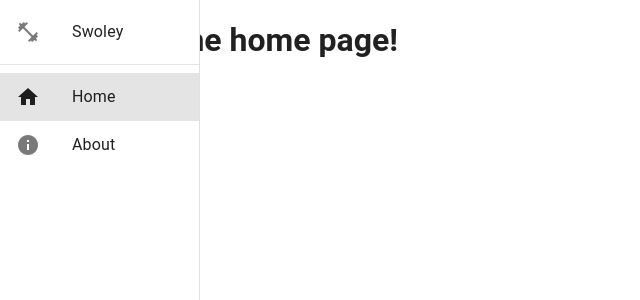
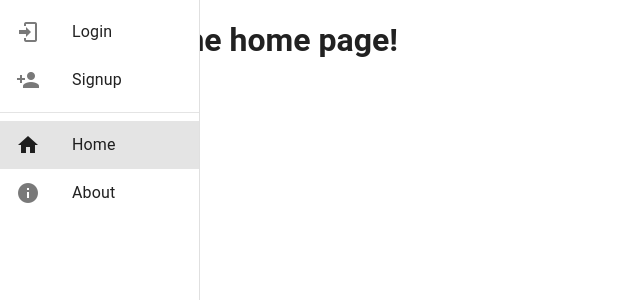
Before and after one commit to yeehaw114/COP4521-Project, a Vue app in the folder frontend/: page / in a window 1280 px wide. Shown: the top 300 px of the page, without its empty margins (0-640 px from the left). Built offline with nearby package versions, Linux system fonts and the light colour scheme.

Commit message:
Added components for login and signup

```diff
--- /dev/null
+++ b/frontend/src/components/LoginComponent.vue
@@ -0,0 +1,30 @@
+<template>
+  <div>
+    <v-card class="mx-auto pa-12" elevation="10" max-width="450" rounded="lg">
+      <div class="text-subtitle-1 text-medium-emphasis">Username</div>
+      <v-text-field
+        density="compact"
+        placeholder="Username"
+        prepend-inner-icon="mdi-account-outline"
+        variant="outlined"
+      ></v-text-field>
+      <div class="text-subtitle-1 text-medium-emphasis">Password</div>
+      <v-text-field
+        :append-inner-icon="visible ? 'mdi-eye-off' : 'mdi-eye'"
+        :type="visible ? 'text' : 'password'"
+        density="compact"
+        placeholder="Enter your password"
+        prepend-inner-icon="mdi-lock-outline"
+        variant="outlined"
+        @click:append-inner="visible = !visible"
+      ></v-text-field>
+      <v-btn class="mb-8" color="green" size="large" variant="tonal" block>Login</v-btn>
+    </v-card>
+  </div>
+</template>
+
+<script setup lang="ts">
+import { ref } from 'vue'
+
+const visible = ref(false)
+</script>
--- a/frontend/src/components/NavBar.vue
+++ b/frontend/src/components/NavBar.vue
@@ -1,7 +1,21 @@
 <template>
   <v-navigation-drawer :width="200" :close-delay="200" absolute rail expand-on-hover>
-    <v-list>
-      <v-list-item prepend-icon="mdi-dumbbell" :title="config.appTitle"></v-list-item>
+    <v-list v-if="!userStore.isLoggedIn">
+      <v-list-item
+        prepend-icon="mdi-login"
+        @click="openLoginDialog"
+        link
+        title="Login"
+      ></v-list-item>
+      <v-list-item
+        prepend-icon="mdi-account-plus"
+        @click="openSignUpDialog"
+        link
+        title="Signup"
+      ></v-list-item>
+    </v-list>
+    <v-list v-else>
+      <v-list-item prepend-icon="mdi-dumbbell" link :title="config.appTitle"></v-list-item>
     </v-list>
     <v-divider></v-divider>
     <v-list>
@@ -9,10 +23,34 @@
       <v-list-item prepend-icon="mdi-information" link to="/about" title="About"></v-list-item>
     </v-list>
   </v-navigation-drawer>
+
+  <v-dialog v-model="signupDialog">
+      <Signup />
+  </v-dialog>
+
+  <v-dialog v-model="loginDialog">
+      <Login />
+  </v-dialog>
 </template>
 
 <script setup lang="ts">
+import { ref } from 'vue'
 import config from '../../config.json'
+import { useUserStore } from '../stores/user'
+import Signup from './SignUp.vue'
+import Login from './LoginComponent.vue'
+
+const userStore = useUserStore()
+
+const signupDialog = ref(false)
+const openSignUpDialog = () => {
+  signupDialog.value = true
+}
+
+const loginDialog = ref(false)
+const openLoginDialog = () => {
+  loginDialog.value = true
+}
 </script>
 
 <style scoped></style>
--- /dev/null
+++ b/frontend/src/components/SignUp.vue
@@ -0,0 +1,30 @@
+<template>
+  <div>
+    <v-card class="mx-auto pa-12" elevation="10" max-width="450" rounded="lg">
+      <div class="text-subtitle-1 text-medium-emphasis">Username</div>
+      <v-text-field
+        density="compact"
+        placeholder="Username"
+        prepend-inner-icon="mdi-account-outline"
+        variant="outlined"
+      ></v-text-field>
+      <div class="text-subtitle-1 text-medium-emphasis">Password</div>
+      <v-text-field
+        :append-inner-icon="visible ? 'mdi-eye-off' : 'mdi-eye'"
+        :type="visible ? 'text' : 'password'"
+        density="compact"
+        placeholder="Enter your password"
+        prepend-inner-icon="mdi-lock-outline"
+        variant="outlined"
+        @click:append-inner="visible = !visible"
+      ></v-text-field>
+      <v-btn class="mb-8" color="green" size="large" variant="tonal" block>Sign Up</v-btn>
+    </v-card>
+  </div>
+</template>
+
+<script setup lang="ts">
+import { ref } from 'vue'
+
+const visible = ref(false)
+</script>
--- /dev/null
+++ b/frontend/src/stores/user.ts
@@ -0,0 +1,11 @@
+import { ref } from 'vue'
+import type { Ref } from 'vue'
+import { defineStore } from 'pinia'
+import type { User } from '../types/user'
+
+export const useUserStore = defineStore('user', () => {
+  const user: Ref<User | null> = ref(null)
+  const isLoggedIn = false
+
+  return { isLoggedIn, user }
+})
--- /dev/null
+++ b/frontend/src/types/user.ts
@@ -0,0 +1,4 @@
+export type User = {
+  Username: string
+  Description: string
+}
```
Also changed, not shown: frontend/src/App.vue (+5 -5 lines), frontend/src/stores/counter.ts (deleted, +0 -12 lines).
